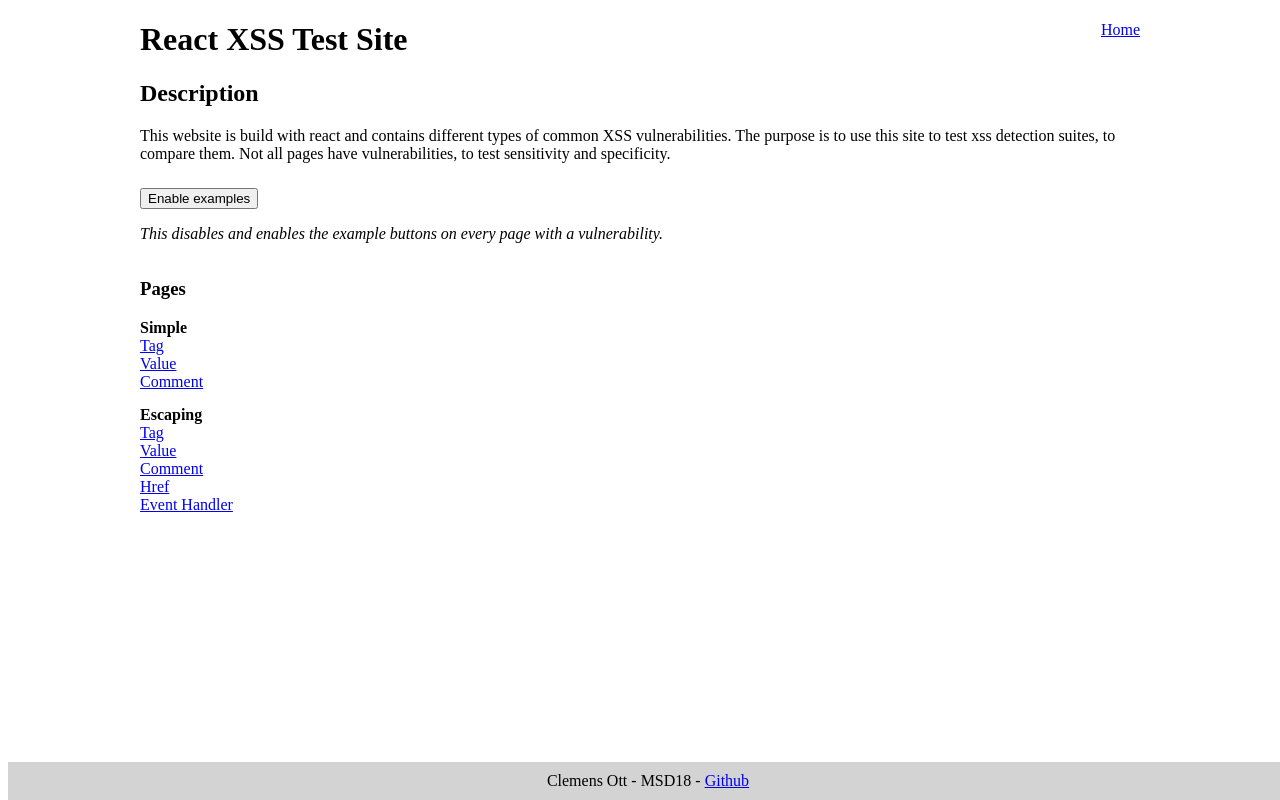
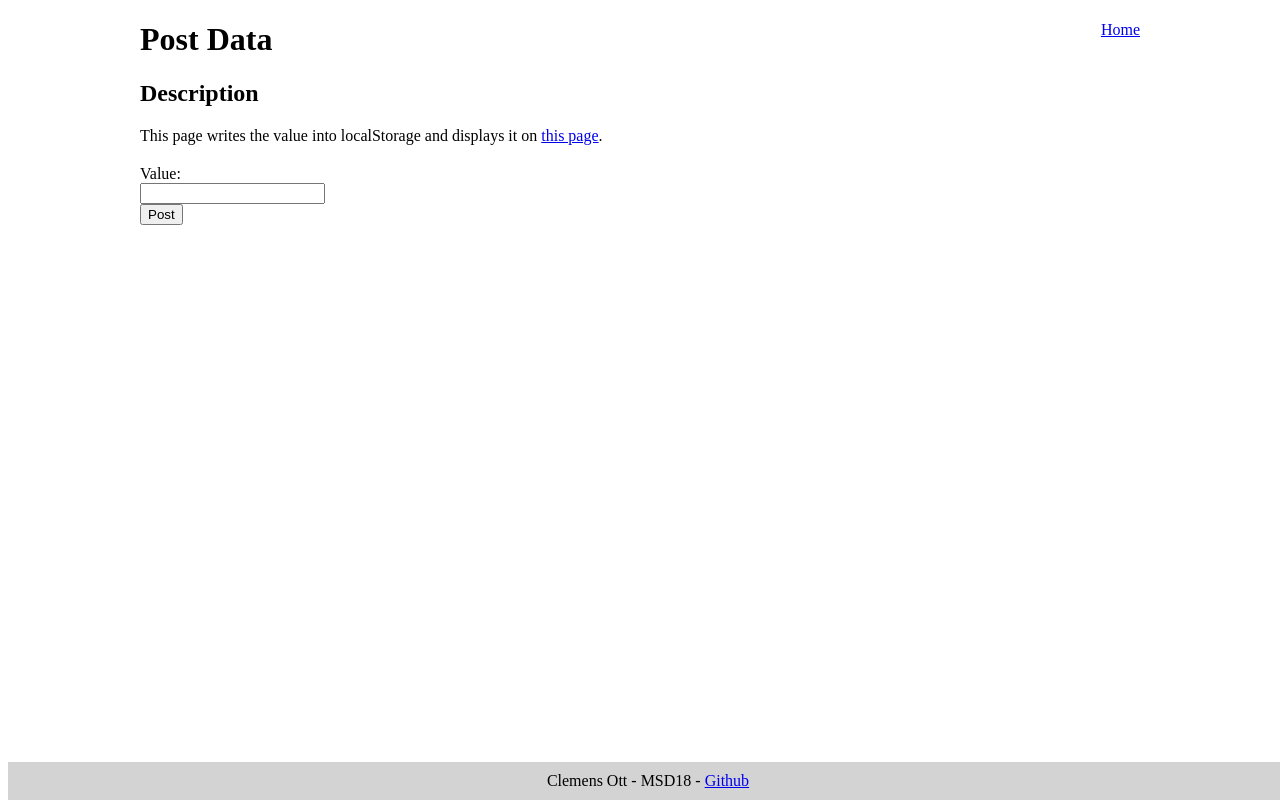
Before and after one commit to OttFH/react-xss-suite-test-site, a React (Create React App) app: page /postData in a window 1280 px wide. Built offline with nearby package versions, Linux system fonts and the light colour scheme.

Commit message:
added stored xss vulnerability

```diff
--- a/src/App.js
+++ b/src/App.js
@@ -4,12 +4,14 @@ import EscapingComment from './pages/EscapingComment';
 import EscapingHref from './pages/EscapingHref';
 import EscapingOnload from './pages/EscapingOnload';
 import ToHome from './components/ToHome';
-import Footer from "./components/Footer";
-import EscapingTag from "./pages/EscapingTag";
-import EscapingValue from "./pages/EscapingValue";
-import SimpleTag from "./pages/SimpleTag";
-import SimpleValue from "./pages/SimpleValue";
-import SimpleComment from "./pages/SimpleComment";
+import Footer from './components/Footer';
+import EscapingTag from './pages/EscapingTag';
+import EscapingValue from './pages/EscapingValue';
+import SimpleTag from './pages/SimpleTag';
+import SimpleValue from './pages/SimpleValue';
+import SimpleComment from './pages/SimpleComment';
+import PostData from './pages/PostData';
+import ReadData from './pages/ReadData';
 
 import './App.css';
 
@@ -28,6 +30,8 @@ function App() {
                     <Route path="/simpleComment" component={SimpleComment}/>
                     <Route path="/simpleTag" component={SimpleTag}/>
                     <Route path="/simpleValue" component={SimpleValue}/>
+                    <Route path="/postData" component={PostData}/>
+                    <Route path="/readData" component={ReadData}/>
                     <Route path="/" component={Home}/>
                 </Switch>
             </div>
--- a/src/constants.js
+++ b/src/constants.js
@@ -1 +1,2 @@
 export const exampleKey = 'DISABLE_EXAMPLES';
+export const postDataKey = 'POST_DATA';
--- a/src/pages/Home.js
+++ b/src/pages/Home.js
@@ -50,6 +50,16 @@ export default function Home() {
                         <a href="/escapingOnload?xss=234">Event Handler</a>
                     </div>
                 </div>
+
+                <div className="pages-list-group">
+                    <label>Stored</label>
+                    <div>
+                        <a href="/postData?xss=234">Post</a>
+                    </div>
+                    <div>
+                        <a href="/readData?xss=234">Read</a>
+                    </div>
+                </div>
             </div>
         </>
     );
--- /dev/null
+++ b/src/pages/PostData.js
@@ -0,0 +1,30 @@
+import {useRef} from 'react';
+import {postDataKey} from '../constants';
+import {Link} from "react-router-dom";
+
+export default function () {
+    const xssInputRef = useRef();
+
+    return (
+        <>
+            <h1>Post Data</h1>
+            <div>
+                <h2>Description</h2>
+                <div>
+                    This page writes the value into localStorage and displays it on {' '}
+                    <Link to="/readData">this page</Link>.
+                </div>
+            </div>
+
+            <div className="value-container">
+                <label>
+                    Value:
+                    <br/>
+                    <input ref={xssInputRef} name="xss"/>
+                </label>
+                <br/>
+                <button onClick={() => localStorage.setItem(postDataKey, xssInputRef.current.value)}>Post</button>
+            </div>
+        </>
+    );
+}
--- /dev/null
+++ b/src/pages/ReadData.js
@@ -0,0 +1,24 @@
+import {postDataKey} from '../constants';
+import {Link} from "react-router-dom";
+
+export default function () {
+    const data = localStorage.getItem(postDataKey) || '';
+
+    return (
+        <>
+            <h1>Read Data</h1>
+            <div>
+                <h2>Description</h2>
+                <div>
+                    This page displays the value of the data that is saved in the localStorage, which was posted on {' '}
+                    <Link to="/postData">this page</Link>, in a div tag.
+                </div>
+            </div>
+
+            <div className="value-container">
+                <label>Value:</label>
+                <div>{data}</div>
+            </div>
+        </>
+    );
+}
```
